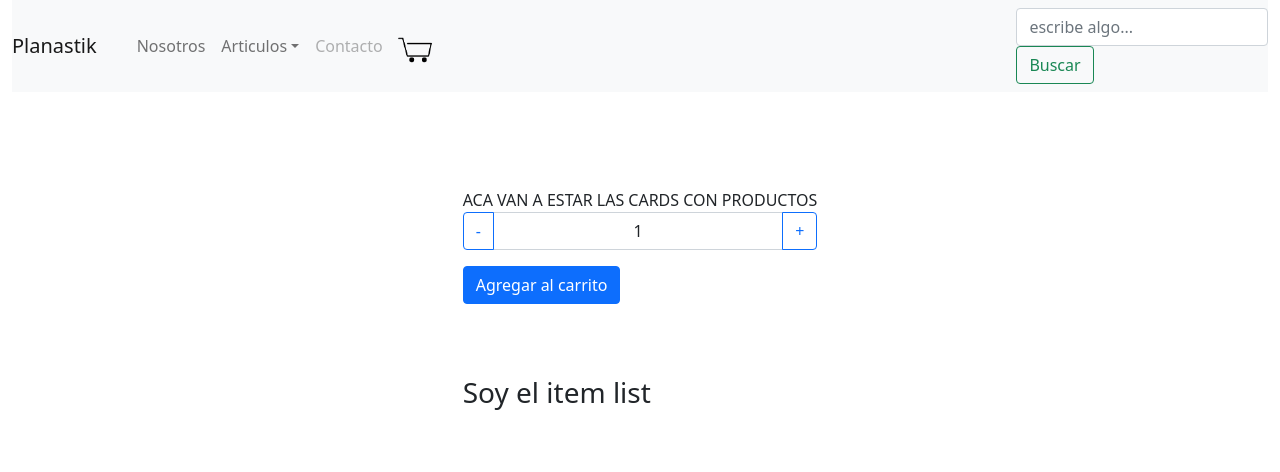
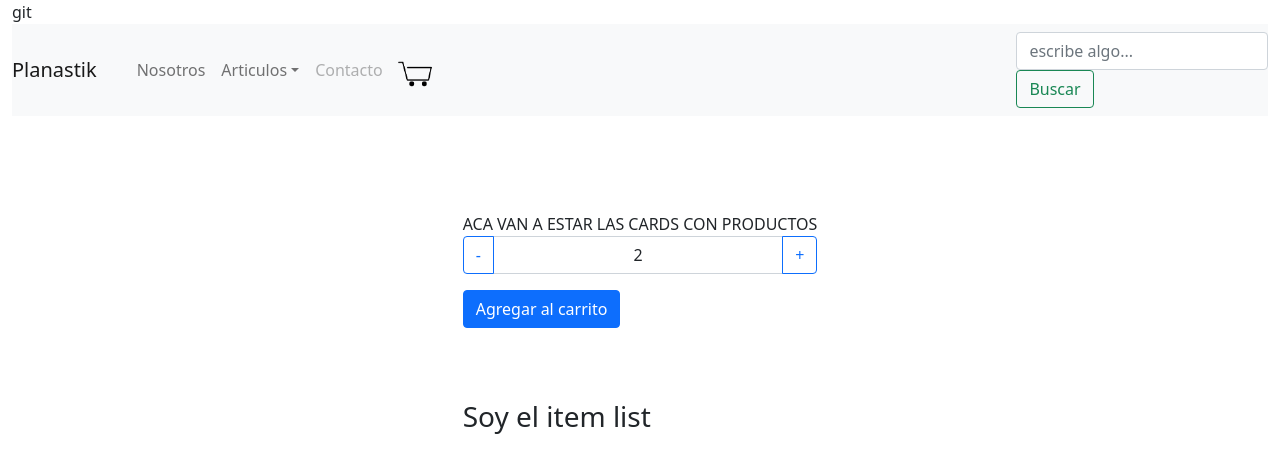
Before and after one commit to Alexzx396/Alex-app, a React (Create React App) app: page / in a window 1280 px wide. Shown: the top 472 px of the page. Built offline with nearby package versions, Linux system fonts and the light colour scheme; no server answers.

Commit message:
correction

```diff
--- a/src/components/NavBar.jsx
+++ b/src/components/NavBar.jsx
@@ -10,7 +10,7 @@ function NavBar() {
 
 <section>
 <div>
-
+    git
 
     <nav class="navbar navbar-expand-lg navbar-light bg-light">
 
--- a/src/components/containers/ItemContainer.jsx
+++ b/src/components/containers/ItemContainer.jsx
@@ -14,7 +14,7 @@ export default function ItemContainer() {
                 Lorem ipsum dolor sit amet consectetur adipisicing elit. Enim blanditiis est sit omnis ipsa, vitae,
                 eveniet eum laborum aut magni rem libero pariatur assumenda deserunt unde minima! Laborum, quasi numquam?
             </Card.Text>
-            <ItemCount stock={8} initial={1} />
+            <ItemCount stock="8" initial="1" />
         </Card.Body>
         </Card>
     )
--- a/src/components/containers/ItemCount.jsx
+++ b/src/components/containers/ItemCount.jsx
@@ -5,27 +5,27 @@ export default function ItemCount({stock, initial, onAdd}) {
    const [contador, setContador] = useState(initial);
 
 
-   const disminuirClick = () => {
-       contador > 1
+   const disminuirClick =() => {
+       contador > parseInt(initial)
        ? setContador(contador -1)
-       : alert("NO PUEDE ELEGUIR MENOR QUE 1");
+       : alert(`NO PUEDE ELEGUIR MENOR QUE ${initial}`);
    };
 
    const aumentarClick=() => {
         contador < parseInt(stock)
        ? setContador(contador +1)
-       : alert('El STOCK DE PRODUCTOS ES ${stock}');
+       : alert(`El STOCK DE PRODUCTOS ES ${stock}`);
    };
 
     return (
         <div>
             <InputGroup className="mb-3">
-                <Button variant="outline-primary" onClick={disminuirClick} disabled={contador >1 }>
+                <Button variant="outline-primary" onClick={disminuirClick}>
                 -
                 </Button>
                 <FormControl
                 className="text-center"
-                aria-label ="Example text whit two button addons "
+                aria-label ="Example text whit two button addons"
                 value={contador} />
                 <Button variant="outline-primary" onClick={aumentarClick}>
                 +
--- a/src/components/containers/ItemListContainer.jsx
+++ b/src/components/containers/ItemListContainer.jsx
@@ -26,7 +26,7 @@ export default function ItemListContainer({ greeting }) {
     return (
         <div>
             {greeting}
-            <ItemCount stock={8} initial={1} onAdd={handleClick} />
+            <ItemCount stock="50" initial="2" onAdd={handleClick} />
             <br /> <br /> <br />
             <ItemList users = {users}/>
         </div>
```
